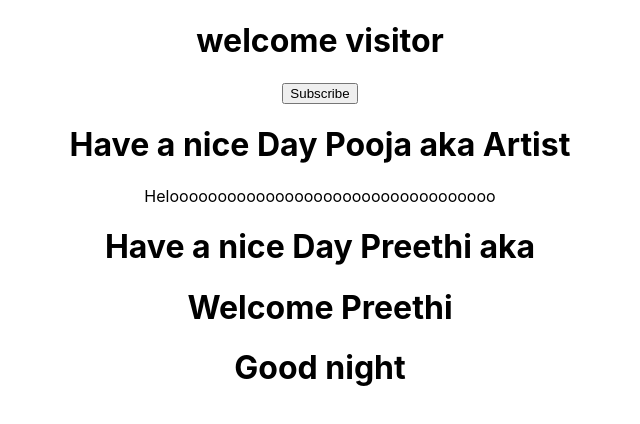
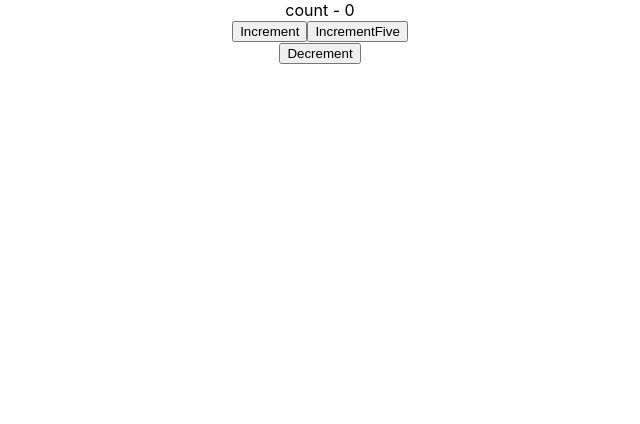
Before and after one commit to poojangit/React_Practice_folder, a React (Create React App) app in the folder react_basics/: page / in a window 1280 px wide. Shown: the top 424 px of the page, without its empty margins (320-960 px from the left). Built offline with nearby package versions, Linux system fonts and the light colour scheme.

Commit message:
[POOJA] Added: added a modified practice folder on state and setState

```diff
--- a/react_basics/src/App.js
+++ b/react_basics/src/App.js
@@ -4,6 +4,7 @@
 import Welcome from './components/Welcome';
 import Hello from './components/Hello';
 import Message from './components/Message';
+import Counter from './components/Counter';
 
 
 
@@ -13,12 +14,13 @@
 render () {
   return (
     <div className='App'>
-      <Message/>
+      <Counter/>
+      {/* <Message/>
       <Greet name = "Pooja" heroName = "Artist"/>
       <p>Heloooooooooooooooooooooooooooooooooo</p>
       <Greet name = "Preethi"/>
       <Welcome name = "Preethi"/>
-      <Hello/>
+      <Hello/> */}
     </div>
   )
 }
--- a/react_basics/src/components/Counter.js
+++ b/react_basics/src/components/Counter.js
@@ -0,0 +1,55 @@
+
+import React,{Component} from "react";
+
+class Counter extends Component {
+    constructor(props) {
+      super(props)
+      this.state = {
+         count: 0
+      }
+    }
+
+    // ^ below method is by using the current state
+    increment() {
+    //     this.setState ({
+    //         count : this.state.count + 1
+    //     }, () => {console.log(this.state.count);})
+    //     // console.log(this.state.count);
+
+
+    //^ using the previous state
+
+    this.setState(preState  => ({
+        count : preState.count + 1
+    }))
+    }
+    decrement() {
+        this.setState ({
+            count : this.state.count -1
+        })
+    }
+
+    incrementFive() {
+        this.increment()
+        this.increment()
+        this.increment()
+        this.increment()
+        this.increment()
+    }
+
+    render() {
+        return (
+            <div>
+                <div>count - {this.state.count}</div>
+                <button onClick={() => this.increment()}>Increment</button>
+                <button onClick={() => this.incrementFive()}>IncrementFive</button>
+                <div>
+                    <button onClick={() => this.decrement()}> Decrement</button>
+                </div>
+            </div>
+
+        )
+    }
+}
+
+export default Counter
```
